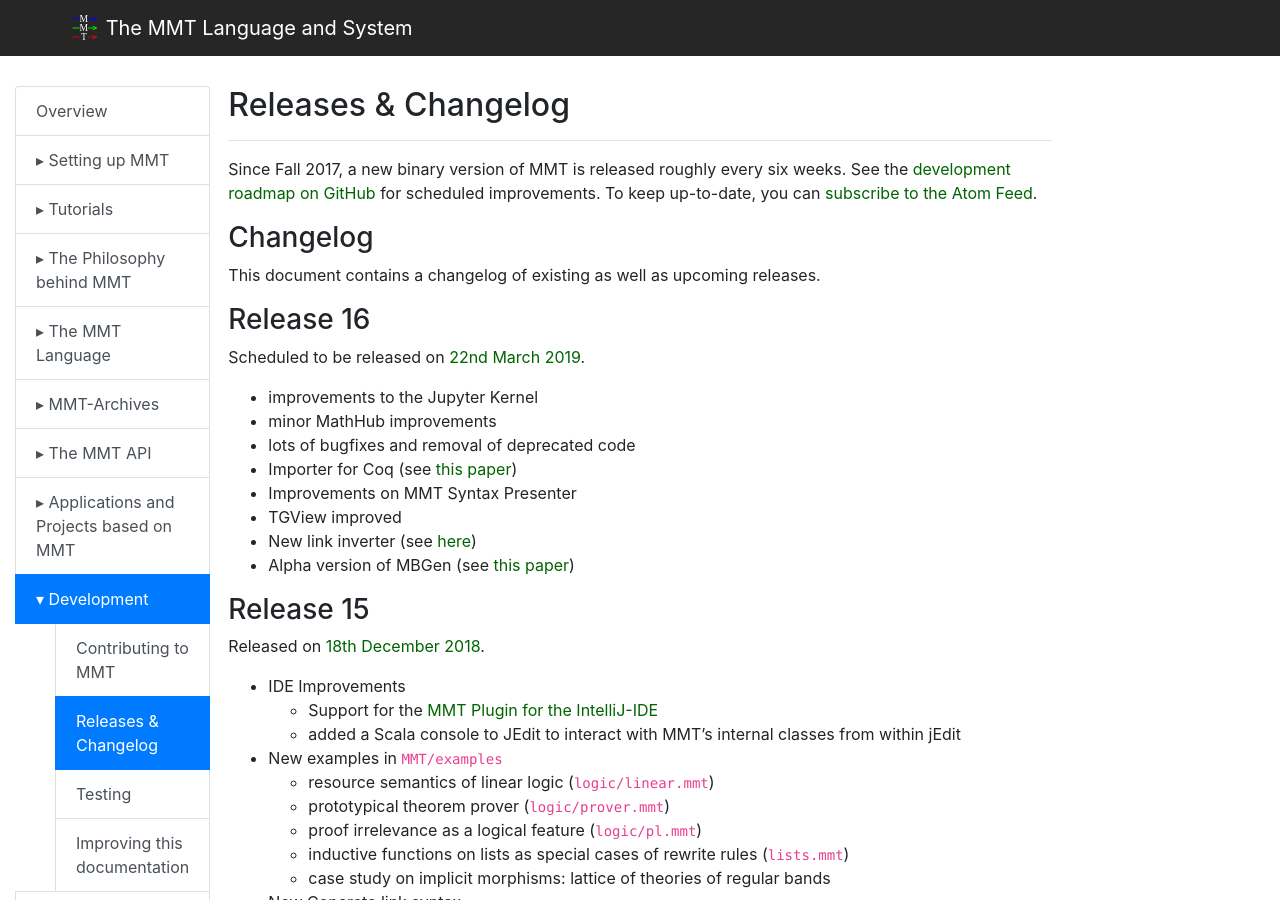
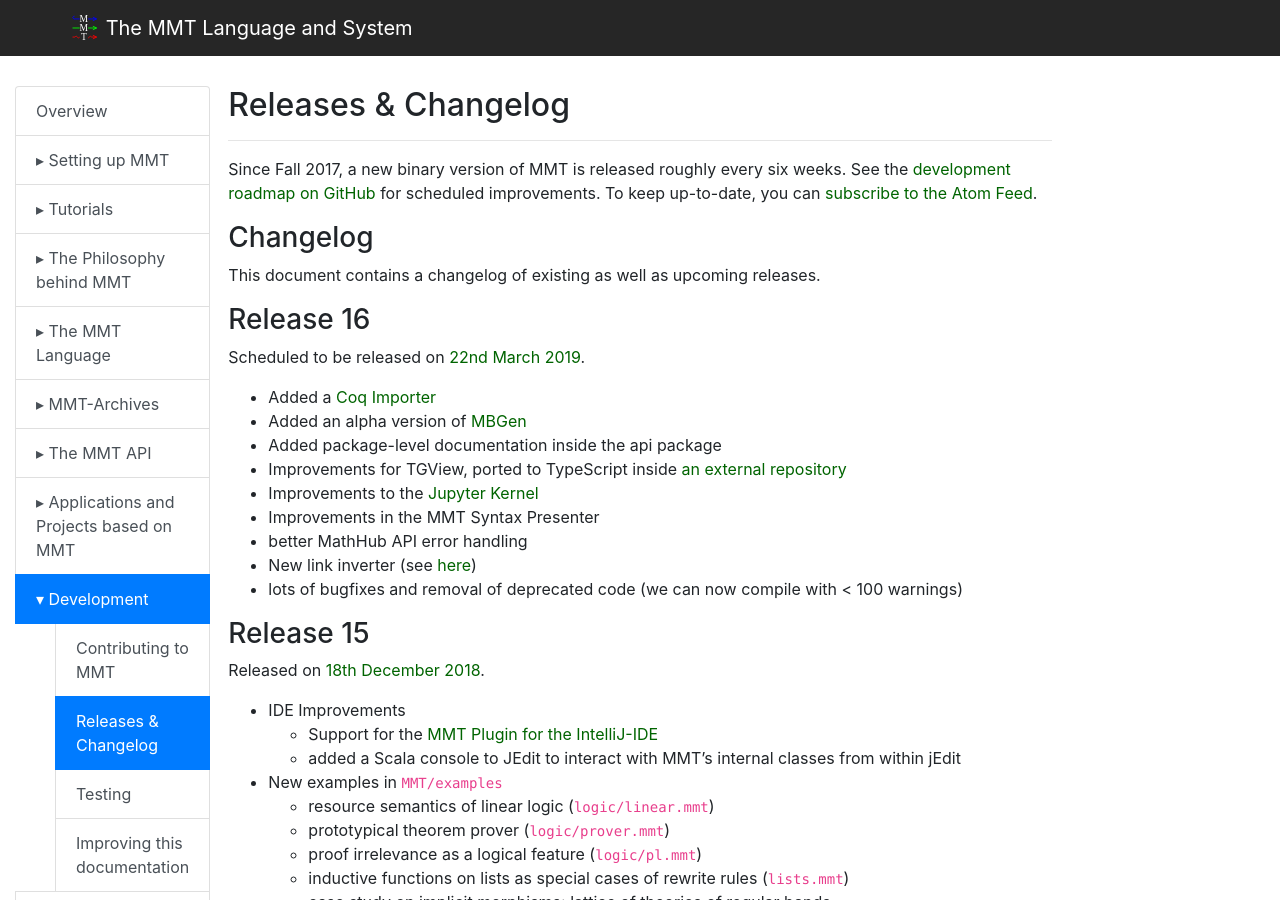
Before and after one commit to UniFormal/uniformal.github.io, a Jekyll site: the page built from doc/development/releases.md, in a window 1280 px wide and 900 px high. Built offline with Jekyll 4.4.1, drawn with Linux system fonts in a browser that asks for light colours.

Commit message:
Update releases.md

```diff
--- a/doc/development/releases.md
+++ b/doc/development/releases.md
@@ -15,14 +15,16 @@
 
 Scheduled to be released on [22nd March 2019](https://github.com/UniFormal/MMT/milestone/8).
 
-- improvements to the Jupyter Kernel
-- minor MathHub improvements
-- lots of bugfixes and removal of deprecated code
-- Importer for Coq (see [this paper](https://kwarc.info/people/mkohlhase/submit/cicm19-coq.pdf))
-- Improvements on MMT Syntax Presenter
-- TGView improved
+
+- Added a [Coq Importer](https://kwarc.info/people/mkohlhase/submit/cicm19-coq.pdf)
+- Added an alpha version of [MBGen](https://kwarc.info/people/mkohlhase/submit/cicm19-MDH.pdf)
+- Added package-level documentation inside the api package
+- Improvements for TGView, ported to TypeScript inside [an external repository](https://github.com/Uniformal/TGView)
+- Improvements to the [Jupyter Kernel](https://github.com/UniFormal/mmt_jupyter_kernel)
+- Improvements in the MMT Syntax Presenter
+- better MathHub API error handling
 - New link inverter (see [here](https://uniformal.github.io/doc/applications/intellij.html#using-the-generalizer))
-- Alpha version of MBGen (see [this paper](https://kwarc.info/people/mkohlhase/submit/cicm19-MDH.pdf))
+- lots of bugfixes and removal of deprecated code (we can now compile with < 100 warnings)
 
 ### Release 15
 
```
